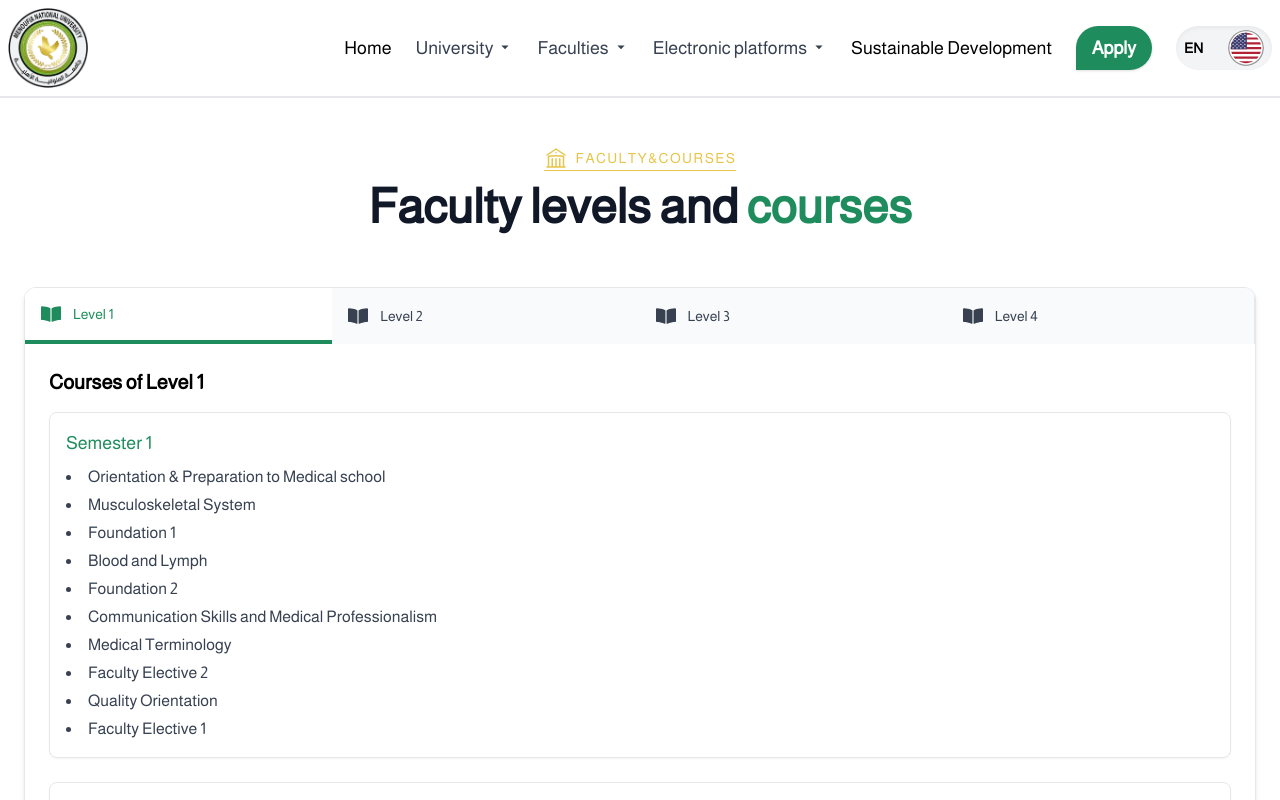
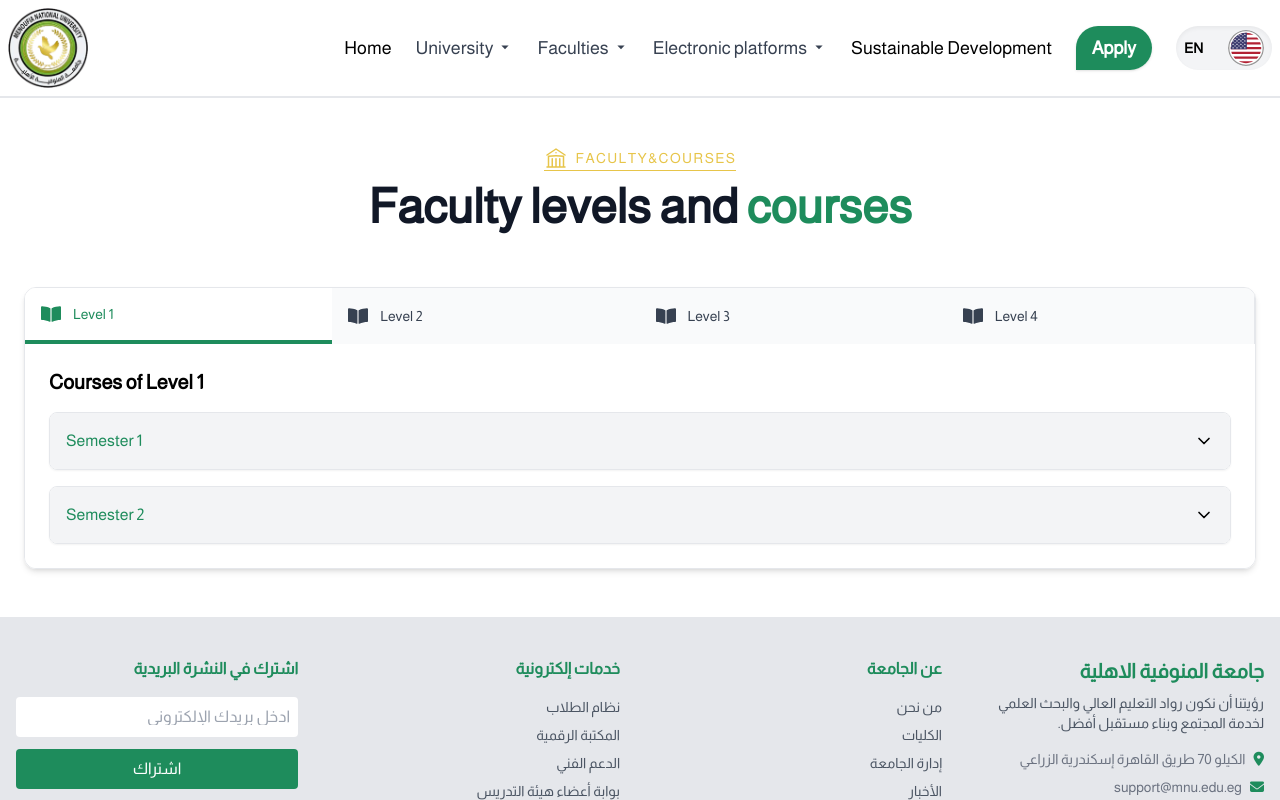
Before and after one commit to ShrouqElsayed123/University-Website, a React (Vite) app in the folder React/: page /FacultyLevels in a window 1280 px wide. Shown: the top 800 px of the page. Built offline with nearby package versions, Linux system fonts and the light colour scheme.

Commit message:
add video section

```diff
--- a/React/src/components/FaculitiesComponent/FacultyLevels.jsx
+++ b/React/src/components/FaculitiesComponent/FacultyLevels.jsx
@@ -2,6 +2,7 @@ import { useState } from "react";
 import { HiOutlineBuildingLibrary } from "react-icons/hi2";
 import { FaBookOpen } from "react-icons/fa";
 import { Trans, useTranslation } from "react-i18next";
+import { ChevronDown } from "lucide-react";
 
 const tabs = [
   {
@@ -97,7 +98,10 @@ const tabs = [
 export default function FacultyLevels() {
   const [activeTab, setActiveTab] = useState("1");
   const { t } = useTranslation();
-
+ const [openSemester, setOpenSemester] = useState(null);
+ const toggleSemester = (index) => {
+    setOpenSemester(openSemester === index ? null : index);
+  };
   return (
     <section className="px-6 py-12 max-w-7xl mx-auto">
       {/* Header */}
@@ -148,17 +152,34 @@ export default function FacultyLevels() {
                 <h3 className="text-xl font-semibold mb-4">{tab.title}</h3>
 
                 {/* Show semesters */}
-                <div className="space-y-6">
+                <div className="space-y-4">
                   {tab.content.map((section, i) => (
-                    <div key={i} className="border rounded-lg p-4 shadow-sm">
-                      <h4 className="text-lg font-medium mb-2 text-mainColor">
-                        {section.title}
-                      </h4>
-                      <ul className="list-disc list-inside text-gray-700 space-y-1">
-                        {section.courses.map((course, idx) => (
-                          <li key={idx}>{course}</li>
-                        ))}
-                      </ul>
+                    <div
+                      key={i}
+                      className="border rounded-lg shadow-sm overflow-hidden"
+                    >
+                      <button
+                        onClick={() => toggleSemester(i)}
+                        className="flex justify-between items-center w-full p-4 bg-gray-100 hover:bg-gray-200"
+                      >
+                        <span className="text-mainColor font-medium">{section.title}</span>
+                        <ChevronDown
+                          className={`w-5 h-5 transition-transform ${
+                            openSemester === i ? "rotate-180" : ""
+                          }`}
+                        />
+                      </button>
+                      <div
+                        className={`transition-max-height duration-300 overflow-hidden ${
+                          openSemester === i ? "max-h-[1000px]" : "max-h-0"
+                        }`}
+                      >
+                        <ul className="list-disc list-inside text-gray-700 p-4 space-y-1">
+                          {section.courses.map((course, idx) => (
+                            <li key={idx}>{course}</li>
+                          ))}
+                        </ul>
+                      </div>
                     </div>
                   ))}
                 </div>
--- /dev/null
+++ b/React/src/components/FaculitiesComponent/VideoSection.jsx
@@ -0,0 +1,43 @@
+
+import React from "react";
+import { motion } from "framer-motion";
+import { Play } from "lucide-react";
+export default function VideoSection() {
+return (
+    <section className="relative w-full h-[80vh] flex items-center justify-center bg-black overflow-hidden">
+      {/* Background Video */}
+      <video
+        autoPlay
+        loop
+        muted
+        playsInline
+        className="absolute inset-0 w-full h-full object-cover"
+      >
+        <source src="/your-video.mp4" type="video/mp4" />
+        متصفحك لا يدعم الفيديو
+      </video>
+
+      {/* Overlay */}
+      <div className="absolute inset-0 bg-black/50" />
+
+      {/* Content */}
+      <motion.div
+        initial={{ opacity: 0, y: 40 }}
+        animate={{ opacity: 1, y: 0 }}
+        transition={{ duration: 0.8 }}
+        className="relative z-10 flex flex-col items-center text-center px-4"
+      >
+        {/* Play Button */}
+        <button className="w-16 h-16 flex items-center justify-center rounded-full bg-white/90 text-gray-800 hover:scale-105 transition-transform shadow-lg">
+          <Play size={28} />
+        </button>
+
+        {/* Text */}
+        <h2 className="mt-6 text-lg md:text-2xl font-light text-white max-w-2xl">
+          Today a reader. Tomorrow a{" "}
+          <span className="text-green-400 font-semibold">leader.</span>
+        </h2>
+      </motion.div>
+    </section>
+  );
+}
--- a/React/src/pages/facultiesPages/Medicine.jsx
+++ b/React/src/pages/facultiesPages/Medicine.jsx
@@ -1,8 +1,29 @@
+import Header from "../../components/FaculitiesComponent/Header";
+import FacultyOverview from "../../components/FaculitiesComponent/FacultyOverview";
+import FacultyGallery from "../../components/FaculitiesComponent/FacultyGallery/FacultyGallery";
+import FacultyDoctors from "../../components/FaculitiesComponent/FacultyGallery/FacultyDoctors";
+import FacultyLevels from "../../components/FaculitiesComponent/FacultyLevels";
+import { useTranslation } from "react-i18next";
+import VideoSection from "../../components/FaculitiesComponent/VideoSection";
+export default function Medicine() {
+      const { t } = useTranslation();
 
-export default function Medicine() {
-  return (
-    <>
-    Medicine
-    </>
-  )
+return (
+        <div className="space-y-8 p-4">
+
+            <Header
+                links={[
+                    { to: "/", label: t('home') },
+                    { to: "/", label: "Faculty of Medicine" },
+                ]}
+            />
+            {/* <FacultyGoal /> */}
+
+            <FacultyOverview />
+            <FacultyGallery />
+            <FacultyDoctors />
+            <FacultyLevels />
+            <VideoSection />
+        </div>
+    );
 }
```
Also changed, not shown: 1 other file (tests, documents, lock files or other folders).
